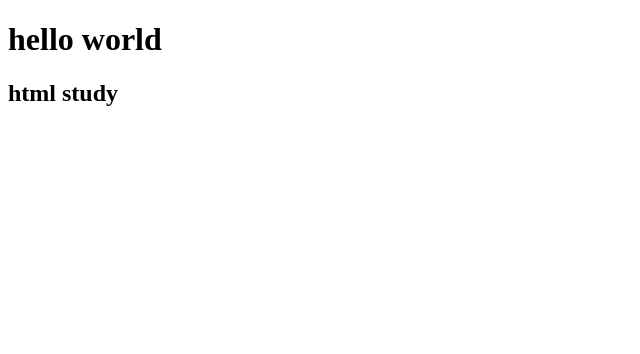
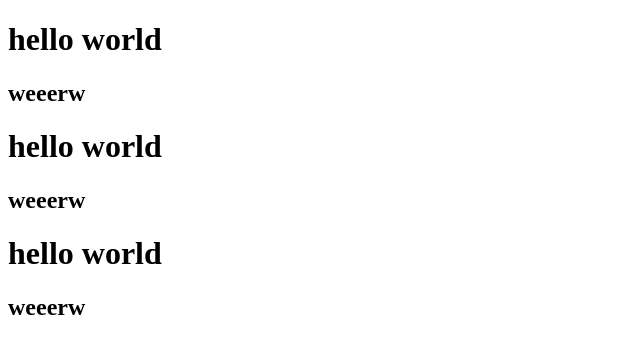
Before and after one commit to ioa0287/hahahoho, a plain HTML site: page index.html in a window 1280 px wide. Shown: the whole page, without its empty margins (0-640 px from the left). Drawn offline with Linux system fonts and the light colour scheme.

```diff
--- a/index.html
+++ b/index.html
@@ -6,6 +6,10 @@
 </head>
 <body>
 	<h1>hello world</h1>
-	<h2>html study</h2>
+	<h2>weeerw</h2>
+		<h1>hello world</h1>
+	<h2>weeerw</h2>
+		<h1>hello world</h1>
+	<h2>weeerw</h2>
 </body>
 </html>
--- a/style.css
+++ b/style.css
@@ -4,5 +4,13 @@
 
 h2 {
 	font-size: 20px;
-	width: 30px
+	width: 30px;
+	height: 20px;
 }
+
+
+h2 {
+	font-size: 20px;
+	width: 30px;
+	height: 20px;
+}
```
Also changed, not shown: 1 other file.
